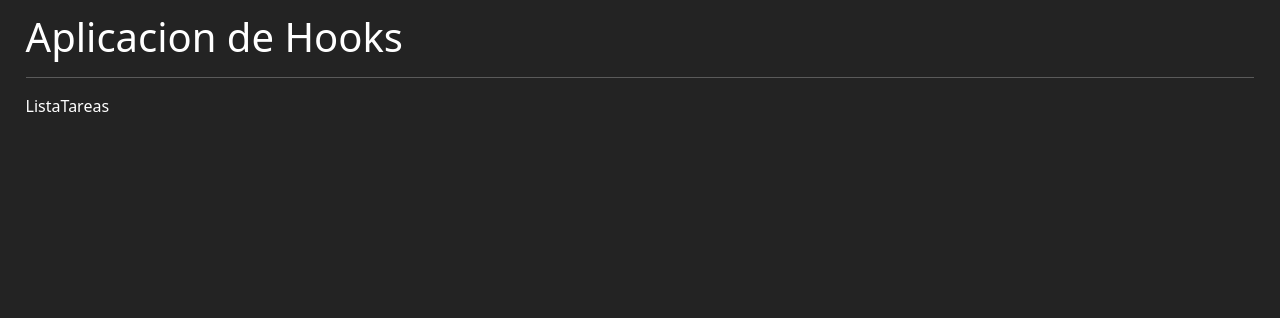
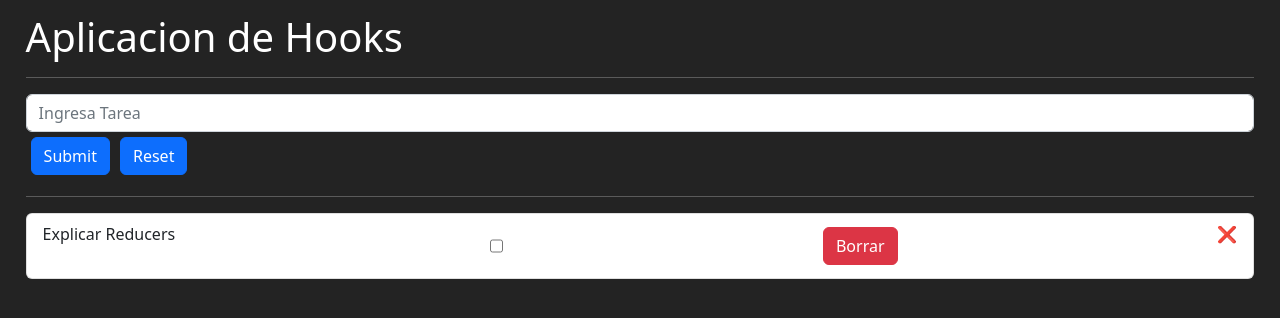
Before and after one commit to Krespee/CursoReact, a React (Vite) app: page / in a window 1280 px wide. Shown: the top 318 px of the page. Built offline with nearby package versions, Linux system fonts and the light colour scheme.

Commit message:
finalizando utilizacion de useReducer

```diff
--- a/src/components/ListaTareas.jsx
+++ b/src/components/ListaTareas.jsx
@@ -1,5 +1,8 @@
+import { useReducer } from "react";
+import { useForm } from "../hooks/useForm";
+
 const initalState = [{
-    id:1,
+    id: new Date().getTime(),
     tarea: "Explicar Reducers",
     finalizada: false
 }];
@@ -10,14 +13,7 @@
     finalizada: false
 }
 
-const agrearTarea = {
-    type: "[TAREAS] Agregar Tarea",
-    payload: nuevaTarea
-}
-const editarTarea = {
-    type: "[TAREAS] Editar Tarea",
-    payload: nuevaTarea
-}
+
 const eliminarTarea = {
     type: "[TAREAS] Eliminar Tarea",
 }
@@ -31,34 +27,120 @@
     case "[TAREAS] Agregar Tarea":
         return [...state, action.payload]
 
-    case "[TAREAS] Editar Tarea":
-        for (const key of state) {
-            if (key.id == action.payload.id) {
-
-            }else{
-                console.log("No Se encontro el elemento a editar");
+    case "[TAREAS] Finzalizar Tarea":
+        return state.map(tarea => {
+            if (tarea.id === action.payload) {
+                return{
+                    ...tarea,
+                    finalizada: !tarea.finalizada
+                }
             }
-        }
+            return tarea
+        })
 
     case "[TAREAS] Eliminar Tarea":
-        return [...state, action.payload]
+        return state.filter (tarea => tarea.id != action.payload)
 
     case "[TAREAS] Borrar Tarea":
-        return [...state, action.payload]
+        return []
 
     default:
-        break;
+        return state
    }
-    return state
 }
 
-console.log(tareaReducer(initalState, editarTarea));
+// console.log(tareaReducer(initalState, editarTarea));
 
 
 
 
 export const ListaTareas = () => {
+
+    const [state, dispatch] = useReducer(tareaReducer, initalState)
+
+    const {tarea, formState, onInputChange} = useForm({tarea :""})
+
+    const agrearTarea = (e) =>{
+        e.preventDefault()
+        if (formState.tarea == "") return
+        console.log(formState);
+        const tarea = {
+            id: new Date().getTime(),
+            tarea: formState.tarea,
+            finalizada:false
+        }
+        const action = {
+         type: "[TAREAS] Agregar Tarea",
+         payload: tarea
+        }
+        dispatch(action)
+    }
+
+    const marcarFinalizada = ({id}) =>{
+
+        const action = {
+            type: "[TAREAS] Finzalizar Tarea",
+            payload: id
+        }
+
+        dispatch(action)
+    }
+
+    const eliminarTarea = ({id}) =>{
+        const action = {
+            type: "[TAREAS] Eliminar Tarea",
+            payload: id
+        }
+
+        dispatch(action)
+    }
+
+    const reset = () =>{
+        const action = {
+            type: "[TAREAS] Borrar Tarea",
+            payload: ""
+        }
+        dispatch(action)
+    }
   return (
-    <div>ListaTareas</div>
+    <>
+        <form onSubmit={agrearTarea}>
+            <div className="form-group">
+             <input
+             type="text"
+             className="form-control"
+             id="tarea"
+             name="tarea"
+             placeholder="Ingresa Tarea"
+             value={tarea}
+             onChange={onInputChange}
+             />
+            </div>
+            <button type="submit" className="btn btn-primary">Submit</button>
+            <button type="button" className="btn btn-primary" onClick={reset}>Reset</button>
+        </form>
+
+        <hr />
+        <ul className="list-group">
+            {state.map(item =>{
+                return(
+
+                <li className="list-group-item d-flex justify-content-between" key={item.id}>
+                    <span>{item.tarea}</span>
+                    <input
+                        type="checkbox"
+                        value={item.finalizada}
+                        onChange={() => marcarFinalizada(item)}
+                    />
+                    <button
+                    className="btn btn-danger"
+                    onClick={()=>eliminarTarea(item)}
+                    >Borrar</button>
+                    {item.finalizada ? "✅" : "❌"}
+                    </li>
+                )
+            })}
+        </ul>
+    </>
   )
 }
```
